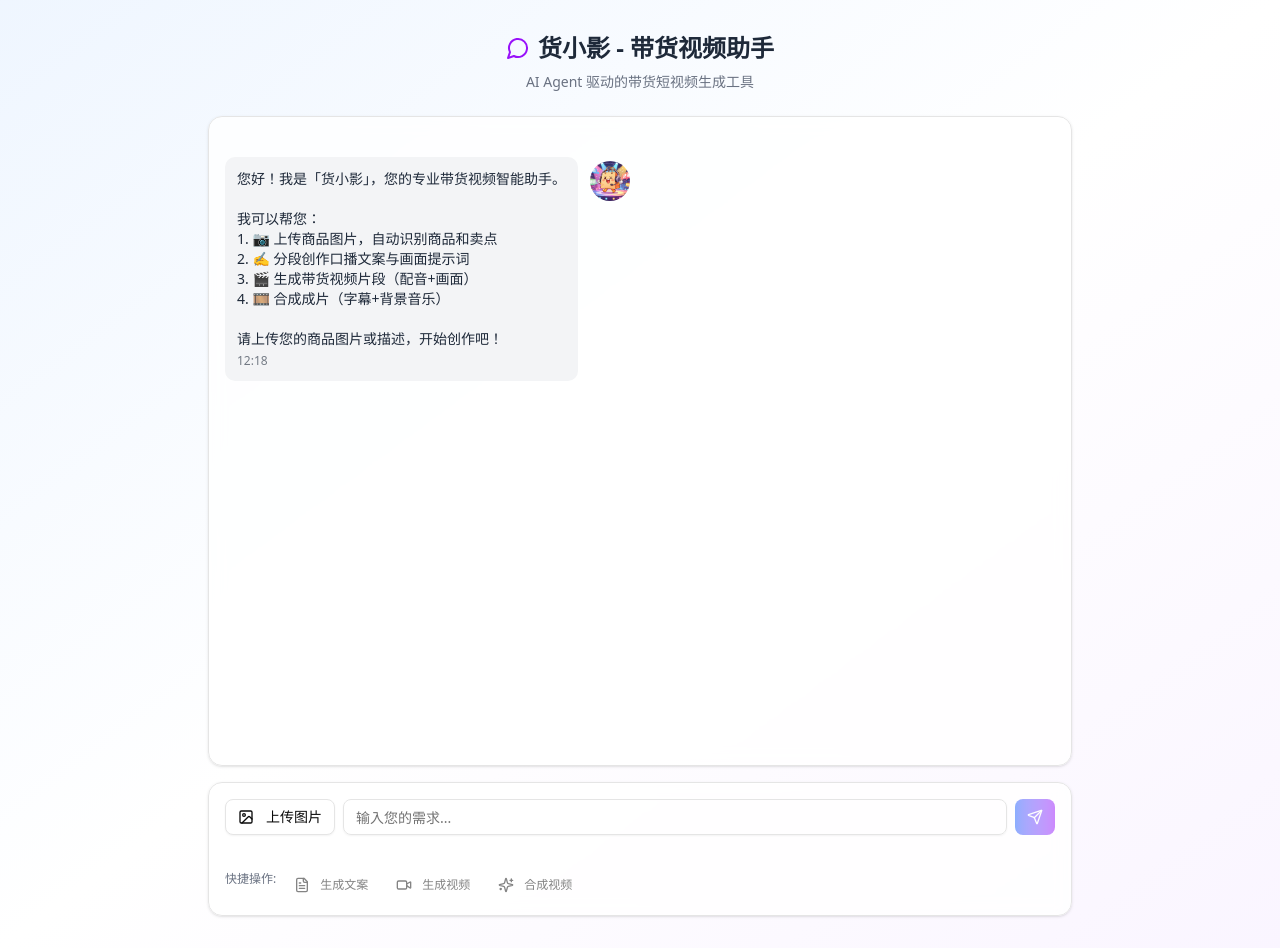
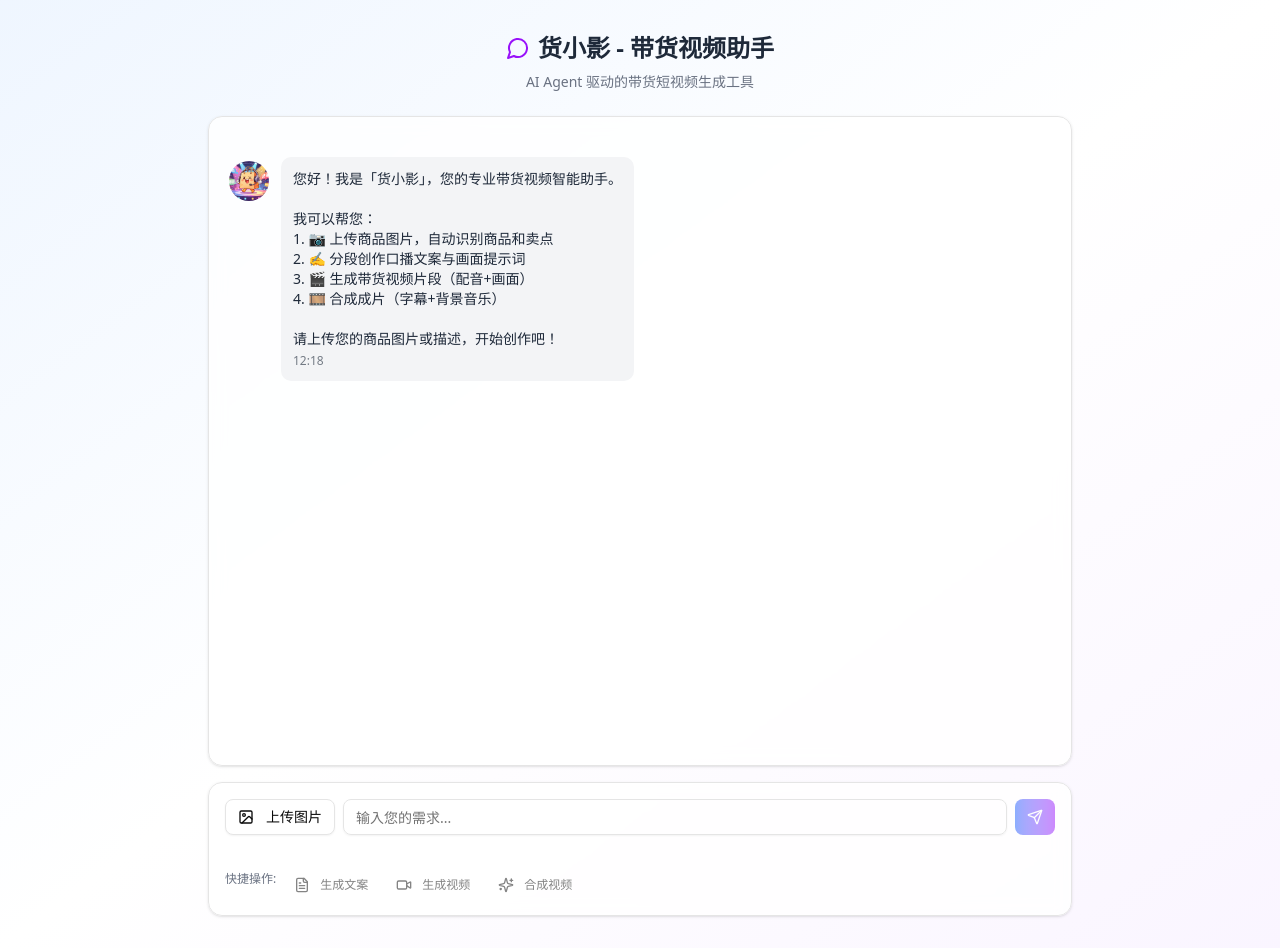
Before and after one commit to cyj-765944042/Product-Promotion-Video-Generation, a Next.js app: page / in a window 1280 px wide. Built offline with nearby package versions, Linux system fonts and the light colour scheme.

Commit message:
fix: 修复agent头像位置，确保显示在左边
Coze-Commit-Type: user
Coze-User-ID: 2943808875540140
Coze-Conversation-ID: 5007410

```diff
--- a/src/app/page.tsx
+++ b/src/app/page.tsx
@@ -692,10 +692,14 @@ export default function ChatAgentPage() {
 
     return (
       <div className={`flex ${isUser ? 'justify-end' : 'justify-start'} mb-4`}>
-        <div className={`flex items-start gap-2 max-w-[85%]`}>
+        <div className={`flex items-start gap-2 max-w-[85%] ${isUser ? 'flex-row-reverse' : ''}`}>
           {/* 头像 */}
-          <div className={`p-1 rounded-full ${isUser ? 'bg-blue-100 order-2' : 'bg-transparent order-1'}`}>
-            {isUser ? <User className="w-5 h-5 text-blue-600" /> : (
+          <div className={`p-1 rounded-full shrink-0`}>
+            {isUser ? (
+              <div className="bg-blue-100 rounded-full p-1.5">
+                <User className="w-4 h-4 text-blue-600" />
+              </div>
+            ) : (
               <img
                 src="/assets/agent-avatar.png"
                 alt="货小影"
```
